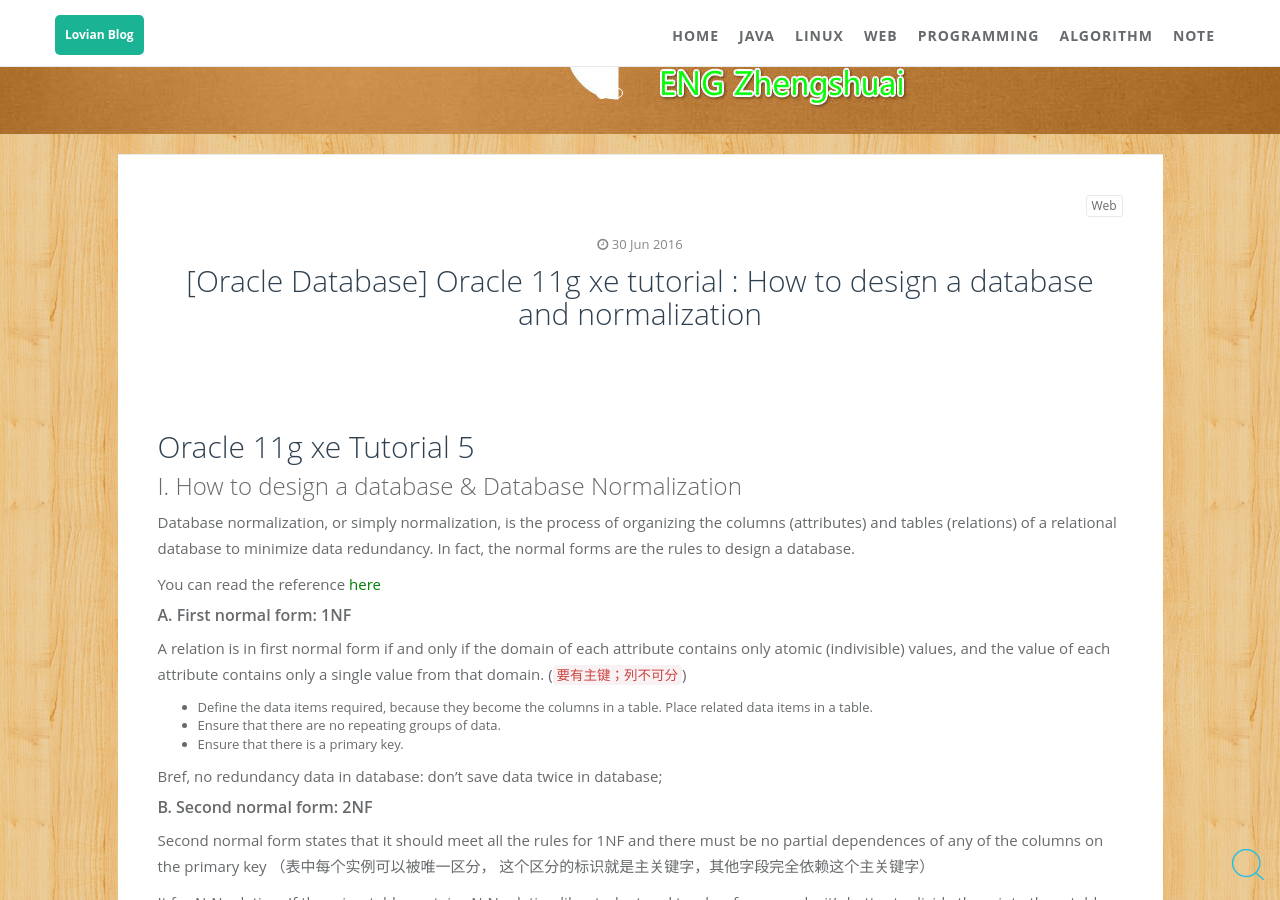
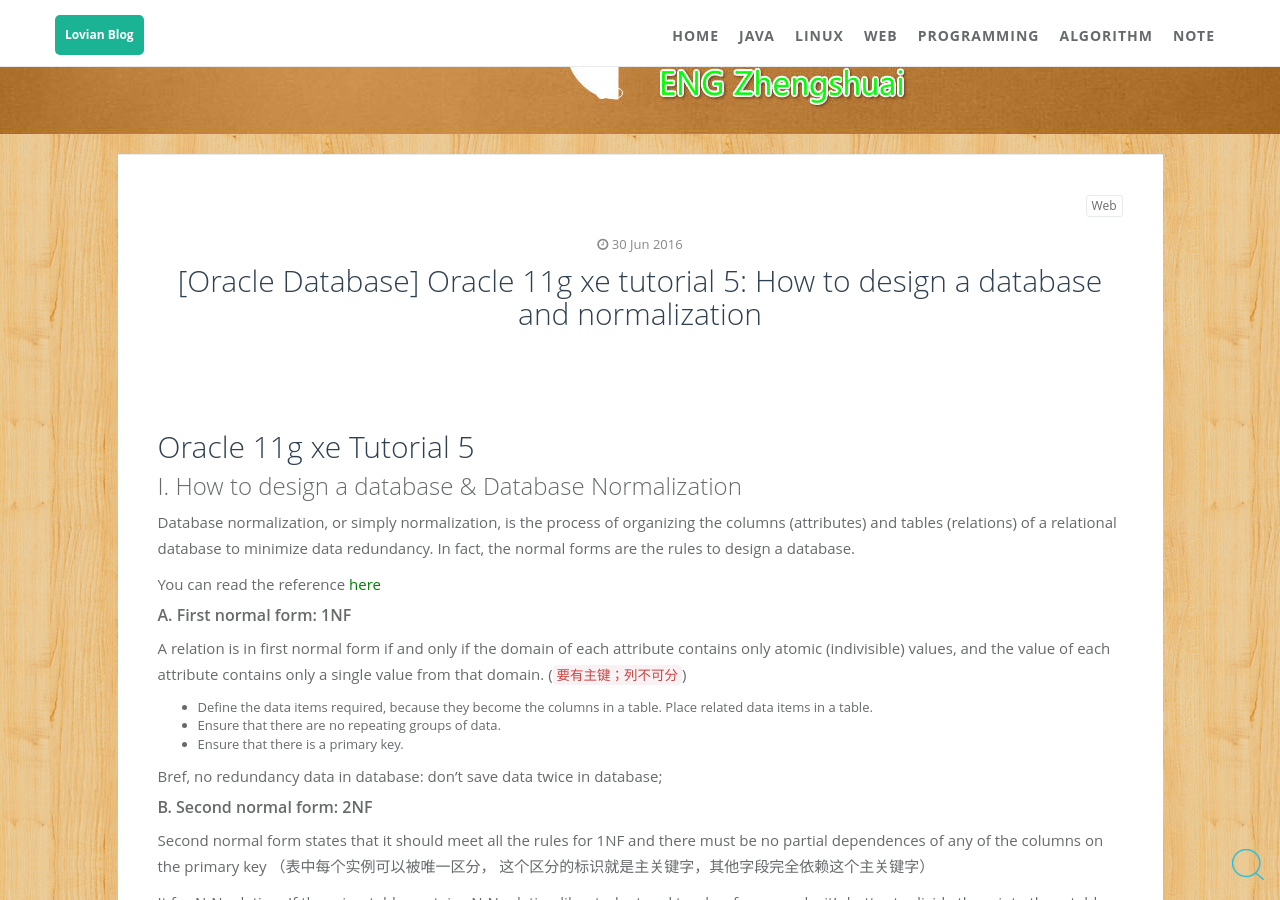
Before and after one commit to ZhengshuaiPENG/zhengshuaipeng.github.io, a Jekyll site: the page built from _posts/2016/06/2016-06-30-db-oracle-tutorial5.md, in a window 1280 px wide and 900 px high, scrolled down 336 px. Built offline with Jekyll 4.4.1, drawn with Linux system fonts in a browser that asks for light colours; comment, search, counter and statistics services are not loaded.

Commit message:
oracle tuto5

```diff
--- a/_posts/2016/06/2016-06-30-db-oracle-tutorial5.md
+++ b/_posts/2016/06/2016-06-30-db-oracle-tutorial5.md
@@ -1,6 +1,6 @@
 ---
 layout: post
-title:  "[Oracle Database] Oracle 11g xe tutorial : How to design a database and normalization"
+title:  "[Oracle Database] Oracle 11g xe tutorial 5: How to design a database and normalization"
 date:   2016-06-30
 desc: "Orace 11g xe SQL tutorial5, how to desgin a database and database normalization"
 keywords: "Oracle 11g xe, database, Linux, table, design, normalization, 1NF, 2NF, 3NF, SQL"
```
Also changed, not shown: _posts/2016/06/2016-06-29-db-oracle-tutorial4.md (+1 -1 lines).
